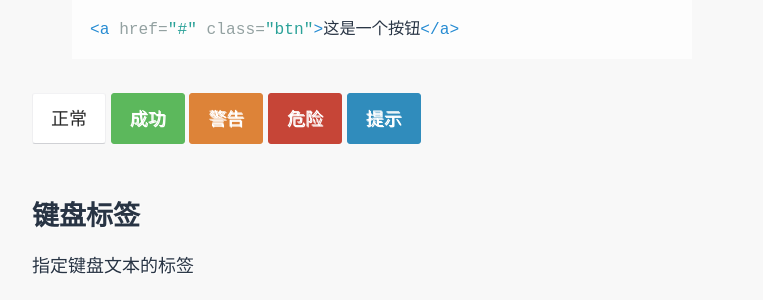
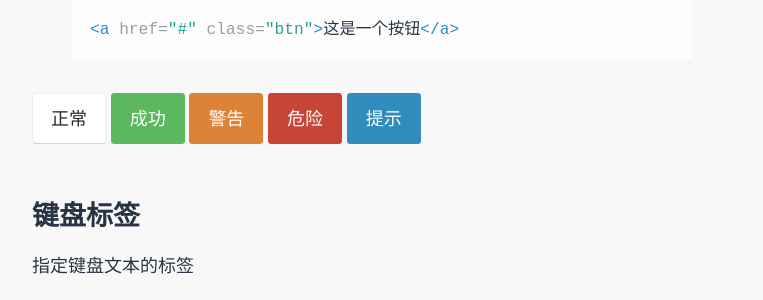
Before and after one commit to hahn1994/hahn1994.github.io, a Jekyll site: the page built from _posts/2016-05-20-markdown-syntax.md, in a window 1280 px wide. Shown: the part 2769-3069 px from the top of the page, without its empty margins (258-1021 px from the left). Built offline with Jekyll 4.4.1, drawn with Linux system fonts in a browser that asks for light colours; comment, search, counter and statistics services are not loaded.

Commit message:
fix button text shadow

```diff
--- a/_sass/5-post.sass
+++ b/_sass/5-post.sass
@@ -155,6 +155,7 @@ h1 + h2, h2 + h3, h3 + h4, h4 + h5, h5 + h6
     border-color: rgba($color_mercury,0.5) rgba($color_bon_jour,0.5) $color_mischka
     border-radius: 3px
     text-decoration: none
+    text-shadow: none
     background: $white
     color: $color_shark
     &:hover
```
